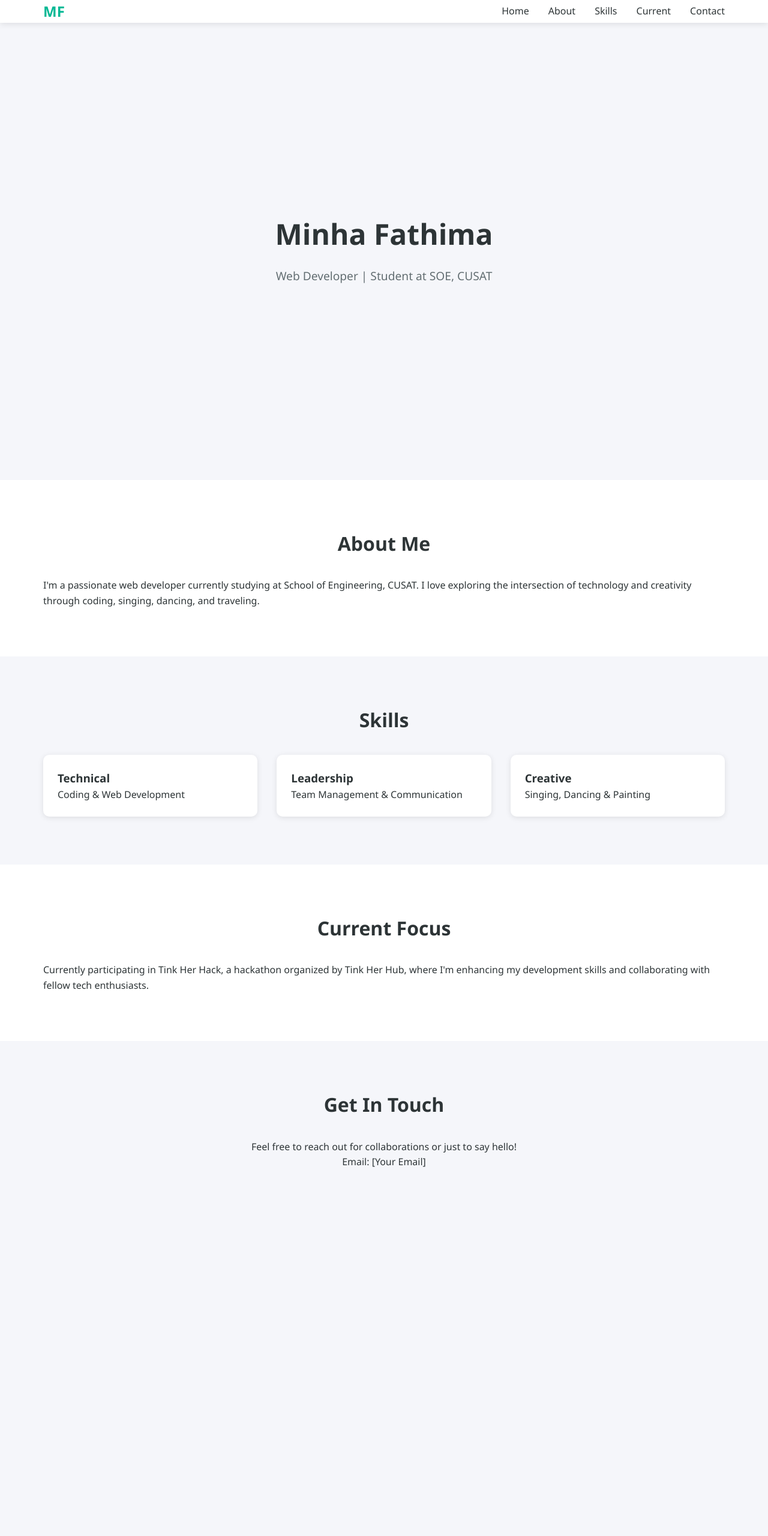
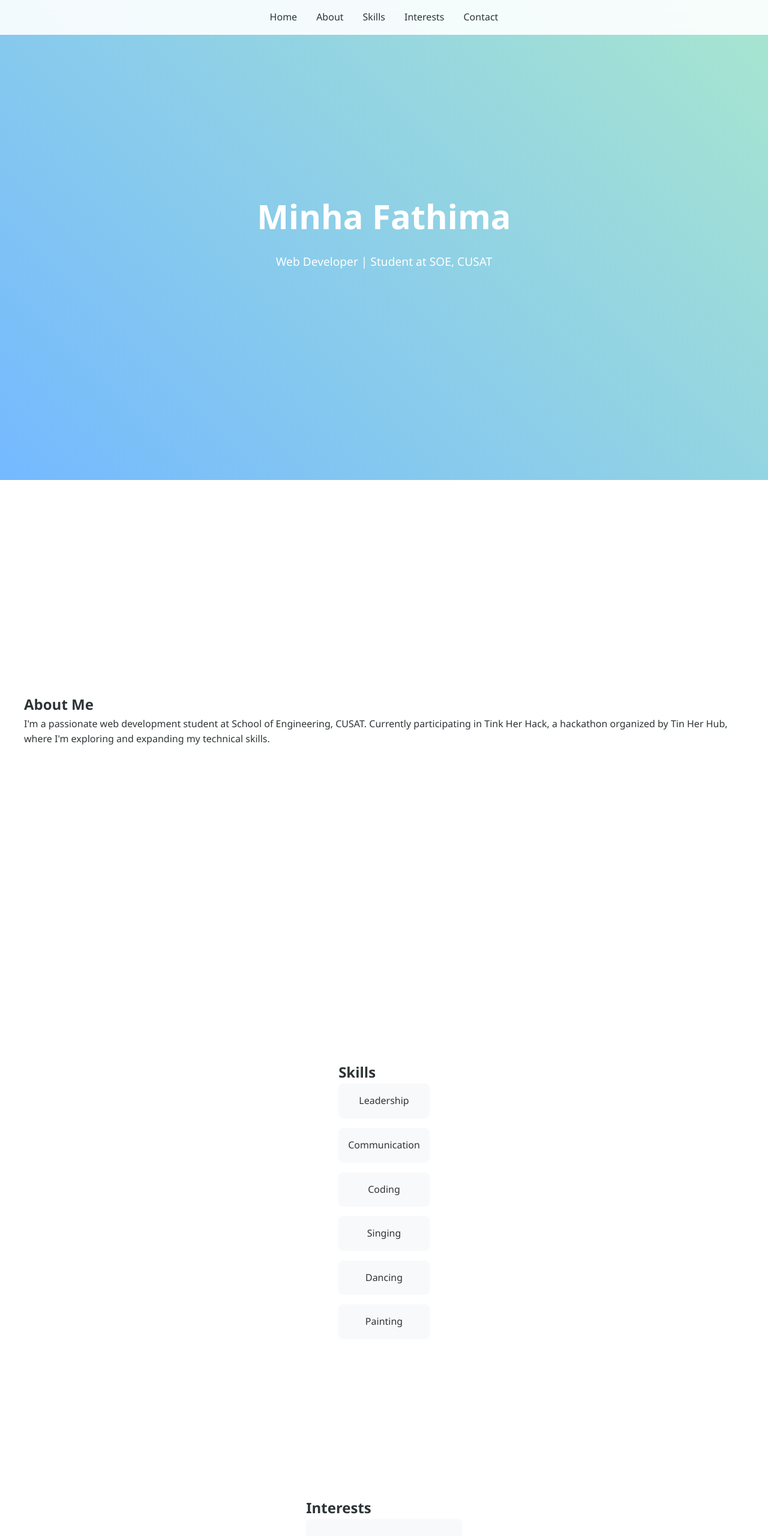
Before and after one commit to h2gkmo/website, a plain HTML site: page index.html in a window 1280 px wide. Shown: the top 2560 px of the page at 60% size. Before the commit the page ends 2030 px from the top, so only its background shows below. Drawn offline with Linux system fonts and the light colour scheme.

Commit message:
Update index.html

```diff
--- a/index.html
+++ b/index.html
@@ -5,171 +5,189 @@
     <meta name="viewport" content="width=device-width, initial-scale=1.0">
     <title>Minha Fathima - Portfolio</title>
     <style>
-        :root {
-            --primary: #2d3436;
-            --secondary: #636e72;
-            --accent: #00b894;
-            --bg: #f5f6fa;
-        }
-
         * {
             margin: 0;
             padding: 0;
             box-sizing: border-box;
+            font-family: 'Segoe UI', sans-serif;
         }
 
-        html {
-            scroll-behavior: smooth;
+        :root {
+            --primary: #2d3436;
+            --secondary: #74b9ff;
+            --text: #2d3436;
+            --bg: #ffffff;
         }
 
         body {
-            font-family: 'Segoe UI', sans-serif;
+            color: var(--text);
+            background: var(--bg);
             line-height: 1.6;
-            background: var(--bg);
-            color: var(--primary);
+        }
+
+        /* Navigation */
+        nav {
+            position: fixed;
+            width: 100%;
+            padding: 1rem 2rem;
+            background: rgba(255, 255, 255, 0.9);
+            backdrop-filter: blur(10px);
+            z-index: 1000;
+        }
+
+        .nav-links {
+            display: flex;
+            justify-content: center;
+            gap: 2rem;
+        }
+
+        .nav-links a {
+            text-decoration: none;
+            color: var(--text);
+            font-weight: 500;
+            transition: color 0.3s;
+        }
+
+        .nav-links a:hover {
+            color: var(--secondary);
+        }
+
+        /* Sections */
+        section {
+            padding: 5rem 2rem;
+            min-height: 100vh;
+            display: flex;
+            align-items: center;
+            justify-content: center;
         }
 
         .container {
             max-width: 1200px;
             margin: 0 auto;
-            padding: 0 2rem;
-        }
-
-        /* Header */
-        header {
-            background: white;
-            box-shadow: 0 2px 10px rgba(0,0,0,0.1);
-            position: fixed;
-            width: 100%;
-            top: 0;
-            z-index: 100;
-        }
-
-        nav {
-            display: flex;
-            justify-content: space-between;
-            align-items: center;
-            padding: 1rem 0;
-        }
-
-        .logo {
-            font-size: 1.5rem;
-            font-weight: bold;
-            color: var(--accent);
-        }
-
-        .nav-links {
-            display: flex;
-            gap: 2rem;
-        }
-
-        .nav-links a {
-            text-decoration: none;
-            color: var(--primary);
-            transition: color 0.3s;
-        }
-
-        .nav-links a:hover {
-            color: var(--accent);
         }
 
         /* Hero Section */
         #hero {
-            height: 100vh;
-            display: flex;
-            align-items: center;
-            padding-top: 60px;
-        }
-
-        .hero-content {
+            background: linear-gradient(45deg, var(--secondary), #a8e6cf);
             text-align: center;
+            color: white;
         }
 
         .hero-content h1 {
-            font-size: 3rem;
+            font-size: 3.5rem;
             margin-bottom: 1rem;
         }
 
         .hero-content p {
             font-size: 1.2rem;
-            color: var(--secondary);
             margin-bottom: 2rem;
         }
 
         /* About Section */
-        #about {
-            padding: 5rem 0;
-            background: white;
+        .about-grid {
+            display: grid;
+            grid-template-columns: repeat(auto-fit, minmax(300px, 1fr));
+            gap: 2rem;
         }
 
         /* Skills Section */
-        #skills {
-            padding: 5rem 0;
-        }
-
         .skills-grid {
             display: grid;
-            grid-template-columns: repeat(auto-fit, minmax(250px, 1fr));
-            gap: 2rem;
-            margin-top: 2rem;
+            grid-template-columns: repeat(auto-fit, minmax(150px, 1fr));
+            gap: 1rem;
         }
 
         .skill-card {
-            background: white;
-            padding: 1.5rem;
-            border-radius: 10px;
-            box-shadow: 0 2px 10px rgba(0,0,0,0.1);
+            background: #f8f9fa;
+            padding: 1rem;
+            border-radius: 8px;
+            text-align: center;
+            transition: transform 0.3s;
         }
 
-        /* Current Section */
-        #current {
-            padding: 5rem 0;
-            background: white;
+        .skill-card:hover {
+            transform: translateY(-5px);
+        }
+
+        /* Interests Section */
+        .interests-grid {
+            display: grid;
+            grid-template-columns: repeat(auto-fit, minmax(200px, 1fr));
+            gap: 2rem;
+        }
+
+        .interest-card {
+            background: #f8f9fa;
+            padding: 2rem;
+            border-radius: 8px;
+            text-align: center;
+            transition: transform 0.3s;
+        }
+
+        .interest-card:hover {
+            transform: scale(1.05);
         }
 
         /* Contact Section */
-        #contact {
-            padding: 5rem 0;
+        .contact-form {
+            max-width: 600px;
+            margin: 0 auto;
         }
 
-        .section-title {
-            font-size: 2rem;
-            margin-bottom: 2rem;
-            text-align: center;
+        .contact-form input,
+        .contact-form textarea {
+            width: 100%;
+            padding: 0.8rem;
+            margin-bottom: 1rem;
+            border: 1px solid #ddd;
+            border-radius: 4px;
         }
 
-        /* Mobile Responsiveness */
+        .btn {
+            background: var(--secondary);
+            color: white;
+            padding: 0.8rem 2rem;
+            border: none;
+            border-radius: 4px;
+            cursor: pointer;
+            transition: background 0.3s;
+        }
+
+        .btn:hover {
+            background: #0984e3;
+        }
+
+        /* Mobile Responsive */
         @media (max-width: 768px) {
             .nav-links {
-                display: none;
+                flex-direction: column;
+                text-align: center;
+                padding: 1rem;
             }
 
             .hero-content h1 {
-                font-size: 2rem;
+                font-size: 2.5rem;
             }
 
-            .section-title {
-                font-size: 1.5rem;
+            section {
+                padding: 3rem 1rem;
             }
         }
     </style>
 </head>
 <body>
-    <header>
-        <nav class="container">
-            <div class="logo">MF</div>
+    <nav>
         <div class="nav-links">
             <a href="#hero">Home</a>
             <a href="#about">About</a>
             <a href="#skills">Skills</a>
-                <a href="#current">Current</a>
+            <a href="#interests">Interests</a>
             <a href="#contact">Contact</a>
         </div>
     </nav>
-    </header>
 
     <section id="hero">
-        <div class="container hero-content">
+        <div class="hero-content">
             <h1>Minha Fathima</h1>
             <p>Web Developer | Student at SOE, CUSAT</p>
         </div>
@@ -177,46 +195,101 @@
 
     <section id="about">
         <div class="container">
-            <h2 class="section-title">About Me</h2>
-            <p>I'm a passionate web developer currently studying at School of Engineering, CUSAT. I love exploring the intersection of technology and creativity through coding, singing, dancing, and traveling.</p>
+            <div class="about-grid">
+                <div>
+                    <h2>About Me</h2>
+                    <p>I'm a passionate web development student at School of Engineering, CUSAT. Currently participating in Tink Her Hack, a hackathon organized by Tin Her Hub, where I'm exploring and expanding my technical skills.</p>
+                </div>
+            </div>
         </div>
     </section>
 
     <section id="skills">
         <div class="container">
-            <h2 class="section-title">Skills</h2>
+            <h2>Skills</h2>
             <div class="skills-grid">
-                <div class="skill-card">
-                    <h3>Technical</h3>
-                    <p>Coding & Web Development</p>
+                <div class="skill-card">Leadership</div>
+                <div class="skill-card">Communication</div>
+                <div class="skill-card">Coding</div>
+                <div class="skill-card">Singing</div>
+                <div class="skill-card">Dancing</div>
+                <div class="skill-card">Painting</div>
             </div>
-                <div class="skill-card">
-                    <h3>Leadership</h3>
-                    <p>Team Management & Communication</p>
         </div>
-                <div class="skill-card">
-                    <h3>Creative</h3>
-                    <p>Singing, Dancing & Painting</p>
+    </section>
+
+    <section id="interests">
+        <div class="container">
+            <h2>Interests</h2>
+            <div class="interests-grid">
+                <div class="interest-card">
+                    <h3>Coding</h3>
+                    <p>Building digital solutions</p>
+                </div>
+                <div class="interest-card">
+                    <h3>Singing</h3>
+                    <p>Expressing through music</p>
+                </div>
+                <div class="interest-card">
+                    <h3>Dancing</h3>
+                    <p>Moving to the rhythm</p>
+                </div>
+                <div class="interest-card">
+                    <h3>Travelling</h3>
+                    <p>Exploring new places</p>
                 </div>
             </div>
         </div>
     </section>
 
-    <section id="current">
+    <section id="contact">
         <div class="container">
-            <h2 class="section-title">Current Focus</h2>
-            <p>Currently participating in Tink Her Hack, a hackathon organized by Tink Her Hub, where I'm enhancing my development skills and collaborating with fellow tech enthusiasts.</p>
+            <div class="contact-form">
+                <h2>Contact Me</h2>
+                <form id="contactForm">
+                    <input type="text" placeholder="Name" required>
+                    <input type="email" placeholder="Email" required>
+                    <textarea placeholder="Message" rows="5" required></textarea>
+                    <button type="submit" class="btn">Send Message</button>
+                </form>
+            </div>
         </div>
     </section>
 
-    <section id="contact">
-        <div class="container">
-            <h2 class="section-title">Get In Touch</h2>
-            <div style="text-align: center;">
-                <p>Feel free to reach out for collaborations or just to say hello!</p>
-                <p>Email: [Your Email]</p>
-            </div>
-        </div>
-    </section>
+    <script>
+        // Smooth scrolling
+        document.querySelectorAll('a[href^="#"]').forEach(anchor => {
+            anchor.addEventListener('click', function (e) {
+                e.preventDefault();
+                document.querySelector(this.getAttribute('href')).scrollIntoView({
+                    behavior: 'smooth'
+                });
+            });
+        });
+
+        // Form handling
+        document.getElementById('contactForm').addEventListener('submit', function(e) {
+            e.preventDefault();
+            alert('Message sent successfully!');
+            this.reset();
+        });
+
+        // Scroll animation for elements
+        const observer = new IntersectionObserver((entries) => {
+            entries.forEach(entry => {
+                if (entry.isIntersecting) {
+                    entry.target.style.opacity = 1;
+                    entry.target.style.transform = 'translateY(0)';
+                }
+            });
+        });
+
+        document.querySelectorAll('section > div').forEach((el) => {
+            el.style.opacity = 0;
+            el.style.transform = 'translateY(20px)';
+            el.style.transition = 'all 0.6s ease-out';
+            observer.observe(el);
+        });
+    </script>
 </body>
 </html>
```
Lines whose indentation alone changed are shown as unchanged.
